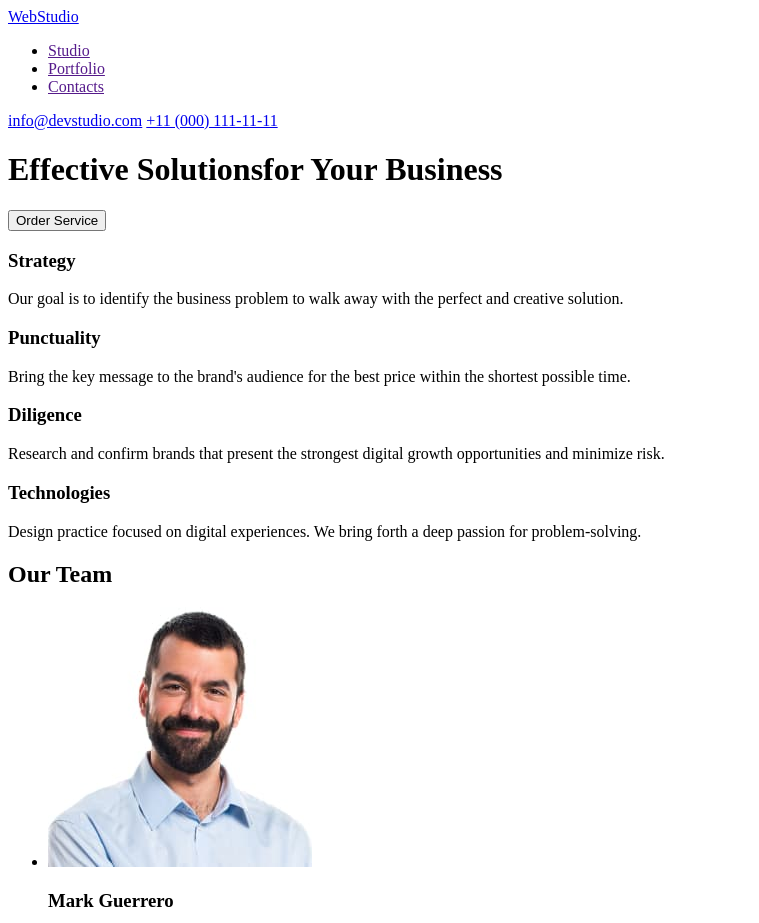
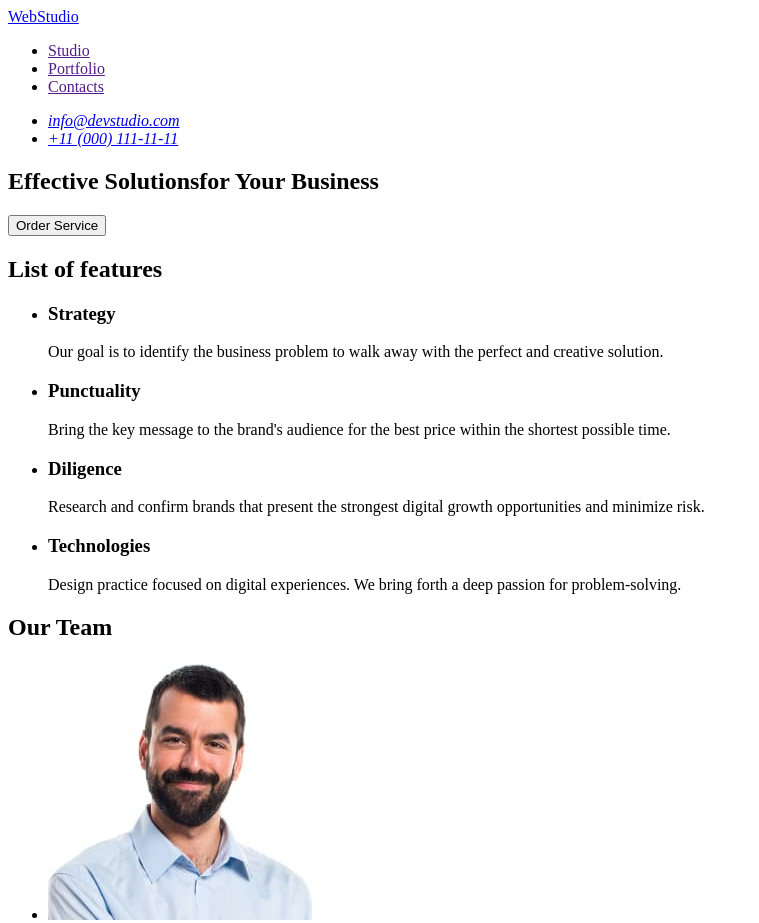
Before and after one commit to SnizhanaPodafa/goit-markup-hw-01, a plain HTML site: page index.html in a window 1280 px wide. Shown: the top 923 px of the page, without its empty margins (0-759 px from the left). Drawn offline with Linux system fonts and the light colour scheme.

Commit message:
create mistakes html

```diff
--- a/index.html
+++ b/index.html
@@ -9,9 +9,8 @@
 
 <body>
     <header>
-        <a href="/goit-markup-hw-01/images/Logo-1.svg">WebStudio</a>
-
         <nav>
+            <a href="./index.html">WebStudio</a>
             <ul>
                 <li><a href="">Studio</a></li>
                 <li><a href="">Portfolio</a></li>
@@ -19,37 +18,51 @@
             </ul>
         </nav>
 
+        <address>
+            <ul>
+                <li>
                     <a href="mailto:info@devstudio.com">info@devstudio.com</a>
-        <a href="tel:+11-000-111-11-11">+11 (000) 111-11-11</a>
-
-        <h1>Effective Solutionsfor Your Business</h1>
-        <button type="button">Order Service</button>
+                </li>
+                <li>
+                    <a href="tel:+110001111111">+11 (000) 111-11-11</a>
+                </li>
+            </ul>
+        </address>
     </header>
-
 
     <main>
         <section>
+            <h1>Effective Solutionsfor Your Business</h1>
+            <button type="button">Order Service</button>
+        </section>
+
+        <section>
+            <h2><span>List of features</span></h2>
+            <ul>
+                <li>
                     <h3>Strategy</h3>
                     <p>Our goal is to identify the business problem to walk away
                         with the perfect and creative solution.</p>
-        </section>
+                </li>
 
-        <section>
+                <li>
                     <h3>Punctuality</h3>
                     <p>Bring the key message to the brand's audience
                         for the best price within the shortest possible time.</p>
-        </section>
+                </li>
 
-        <section>
+                <li>
                     <h3>Diligence</h3>
                     <p>Research and confirm brands that present the strongest
                         digital growth opportunities and minimize risk.</p>
-        </section>
+                </li>
 
-        <section>
+                <li>
                     <h3>Technologies</h3>
                     <p>Design practice focused on digital experiences. We bring
                         forth a deep passion for problem-solving.</p>
+                </li>
+            </ul>
         </section>
 
         <section>
```
Lines whose indentation alone changed are shown as unchanged.
